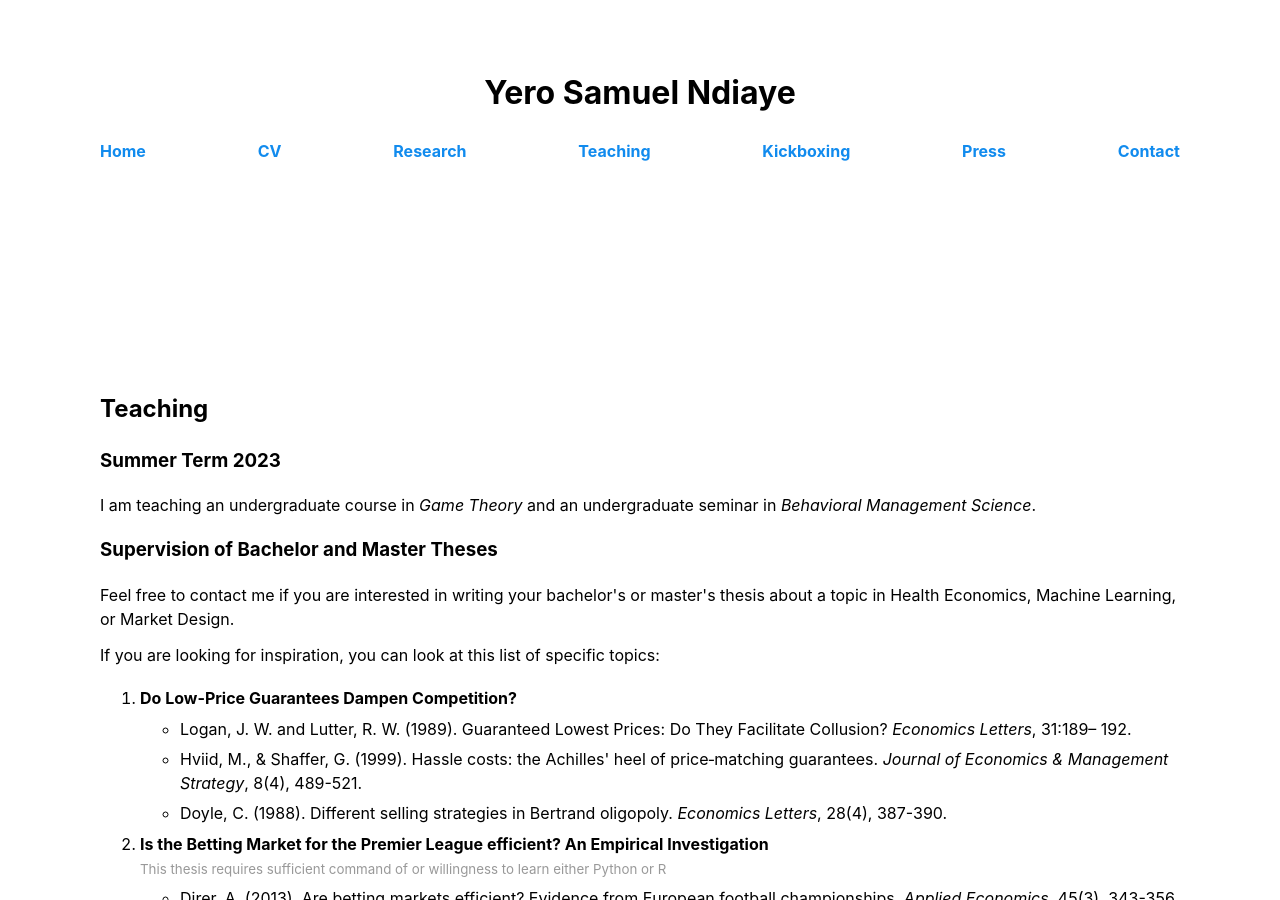
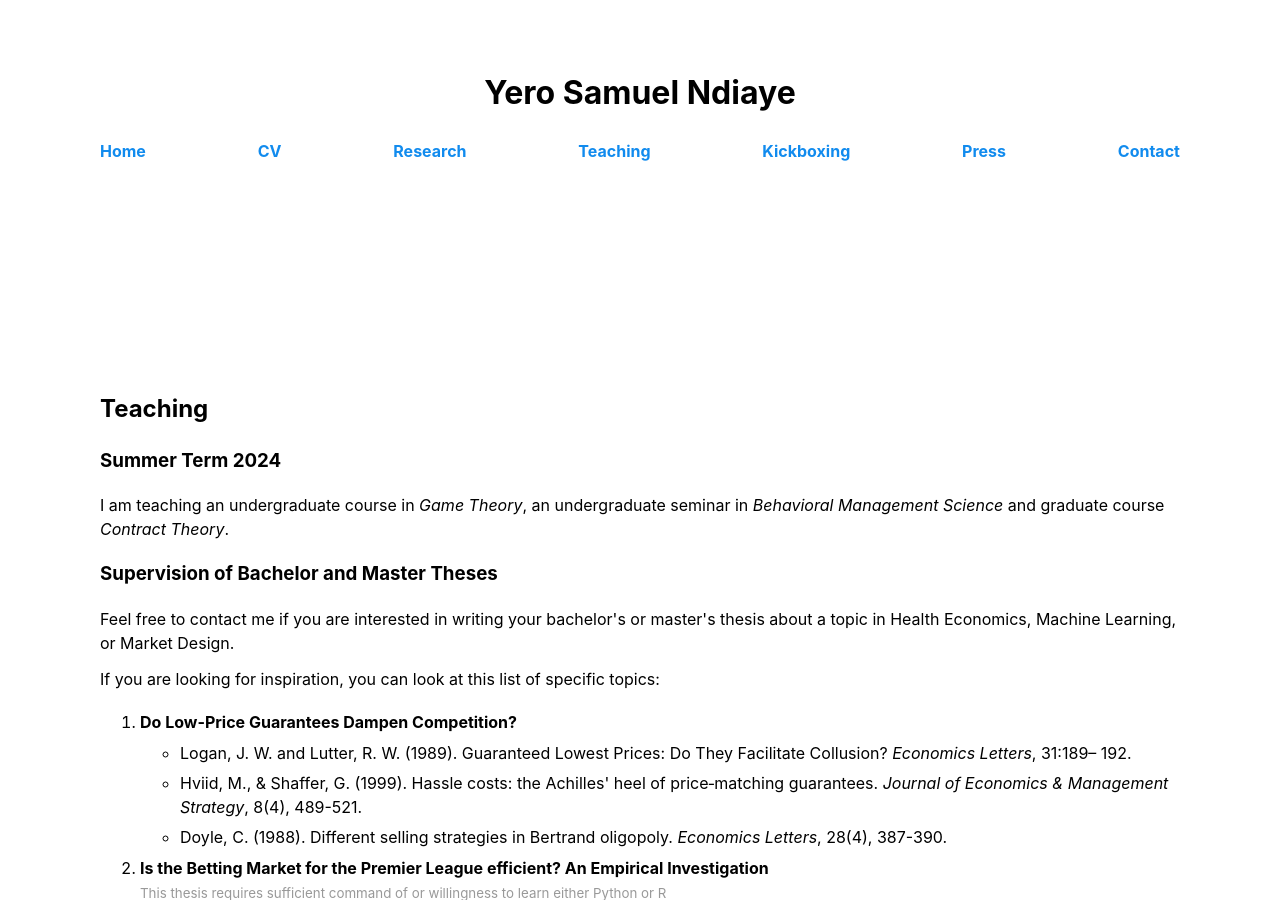
Before and after one commit to yerondiaye/yerondiaye.github.io, a Jekyll site: the page teaching.html, which Jekyll copies as it is, in a window 1280 px wide and 900 px high. Built offline with Jekyll 4.4.1, drawn with Linux system fonts in a browser that asks for light colours.

Commit message:
Update teaching.html

```diff
--- a/teaching.html
+++ b/teaching.html
@@ -25,9 +25,9 @@
         <main>
             <h2>Teaching</h2>
 
-            <h3>Summer Term 2023</h3>
+            <h3>Summer Term 2024</h3>
 
-<p>I am teaching an undergraduate course in <i>Game Theory</i> and an undergraduate seminar in <i>Behavioral Management Science</i>.</p>
+<p>I am teaching an undergraduate course in <i>Game Theory</i>, an undergraduate seminar in <i>Behavioral Management Science</i> and graduate course <i>Contract Theory</i>.</p>
 
             <h3>Supervision of Bachelor and Master Theses</h3>
 
```
